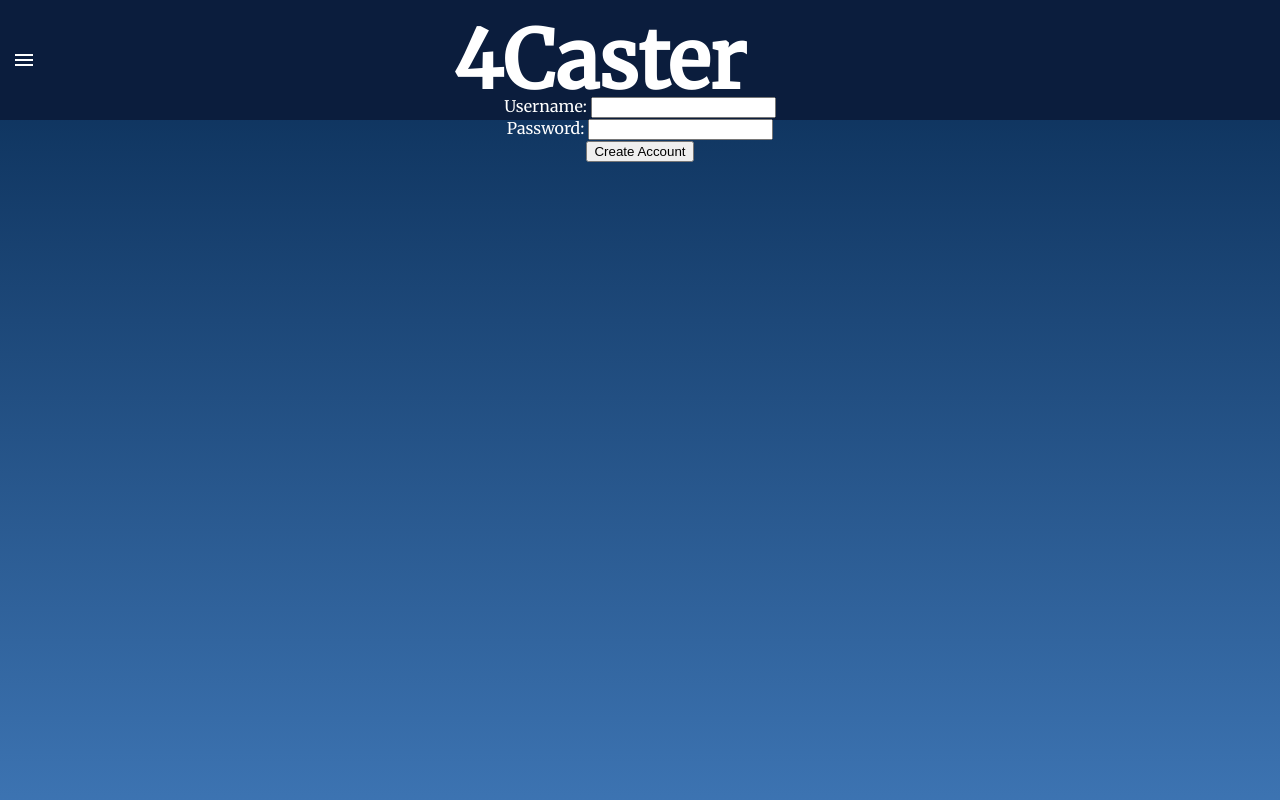
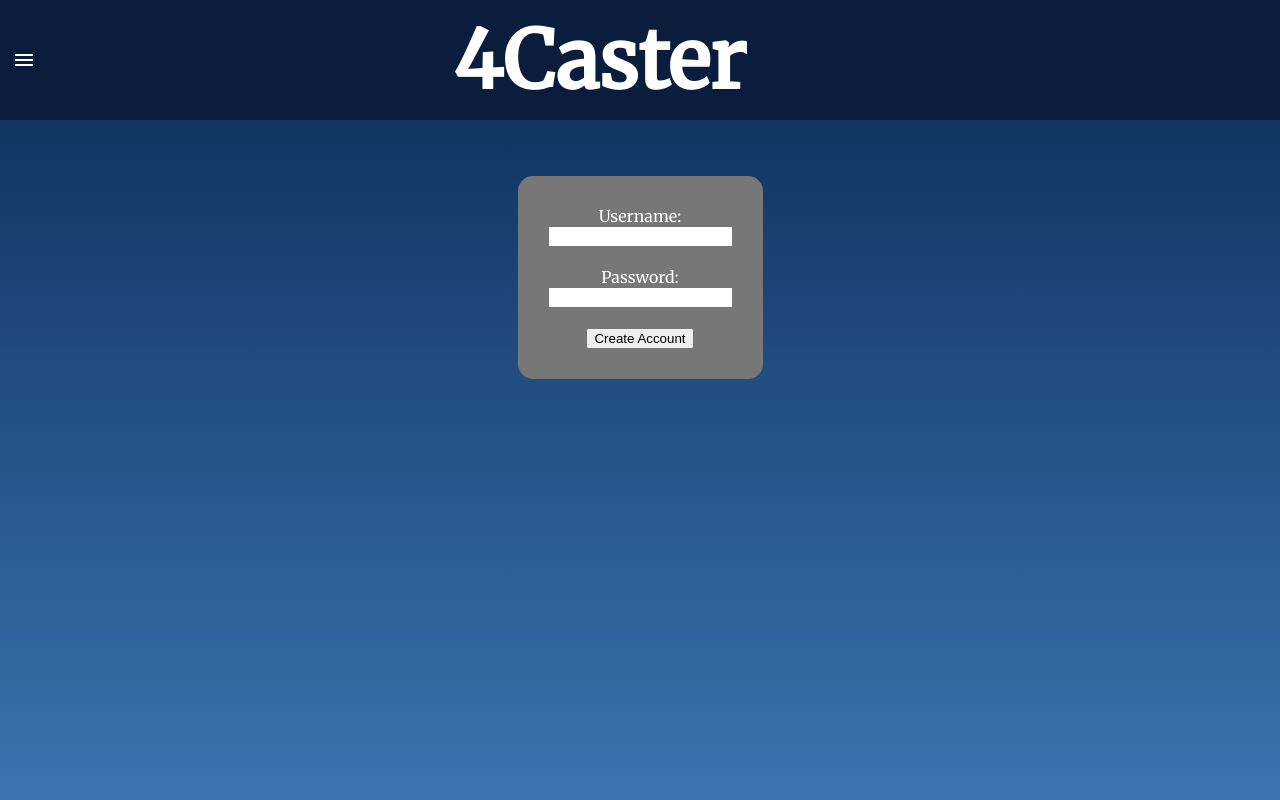
Before and after one commit to DarrylFalls/4Caster, a React (Create React App) app in the folder client/: page /create-account in a window 1280 px wide. Shown: the top 800 px of the page. Built offline with nearby package versions, Linux system fonts and the light colour scheme.

Commit message:
fixed new account css

```diff
--- /dev/null
+++ b/client/src/components/CreateAccount.css
@@ -0,0 +1,13 @@
+.create-account-div {
+  margin-top: 10vh;
+}
+
+.create-account-form {
+  display: flex;
+  flex-direction: column;
+  align-items: center;
+  justify-content: center;
+  background: rgb(119, 119, 119);
+  border-radius: 15px;
+  padding: 30px;
+}
--- a/client/src/components/CreateAccount.js
+++ b/client/src/components/CreateAccount.js
@@ -1,6 +1,7 @@
 import axios from "axios"
 import { useState } from "react"
 import { Redirect } from "react-router-dom"
+import './CreateAccount.css'
 
 const CreateAccount = ({setUser, setUserData, setLoggedIn}) => {
   const [username, setUsername] = useState('')
@@ -48,8 +49,8 @@ const CreateAccount = ({setUser, setUserData, setLoggedIn}) => {
   }
 
   return (
-    <div>
-      <form onSubmit={handleSubmit}>
+    <div className='create-account-div'>
+      <form onSubmit={handleSubmit} className='create-account-form'>
         <label>Username: </label>
         <input value={username} onChange={(ev) => setUsername(ev.target.value)}></input>
         <br/>
--- a/client/src/components/Login.css
+++ b/client/src/components/Login.css
@@ -20,7 +20,6 @@ a {
   flex-direction: column;
   align-items: center;
   justify-content: center;
-  /* width: 300px; */
   background: rgb(119, 119, 119);
   border-radius: 15px;
   padding: 30px;
```
